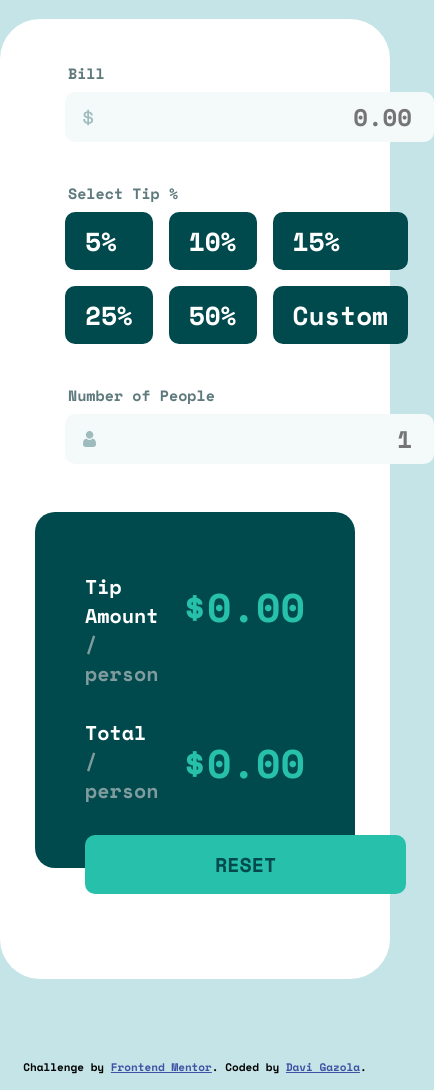
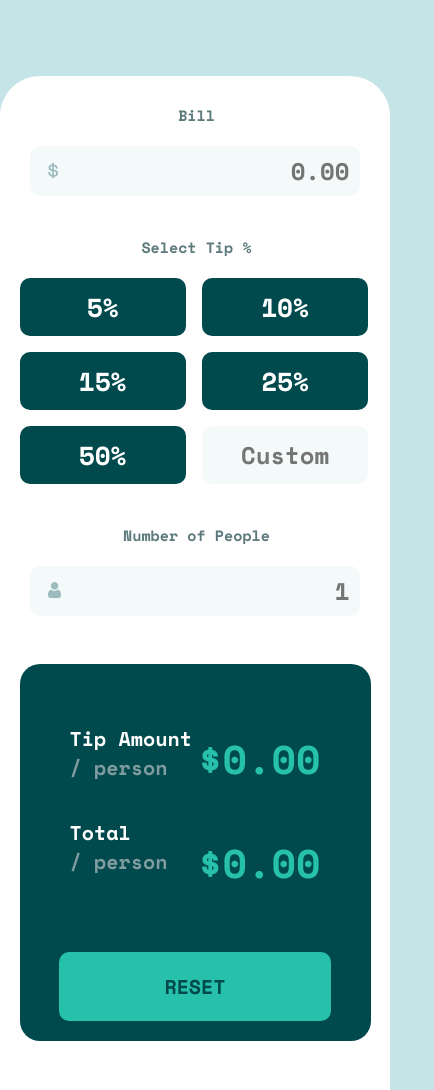
Before and after one commit to davigzola/TipCalculatorApp, a plain HTML site: page index.html in a window 390 px wide. Shown: the part 150-1240 px from the top of the page, 434 px wide, since content can reach past the window. Drawn offline with nearby package versions, Linux system fonts and the light colour scheme.

Commit message:
Version 0.3

```diff
--- a/css/style.css
+++ b/css/style.css
@@ -9,7 +9,6 @@
 body {
     background-color: hsl(185, 41%, 84%);
     box-sizing: border-box;
-    height: 100vh;
 }
 
 main {
@@ -18,7 +17,6 @@ main {
     align-items: center;
     justify-content: space-between;
     gap: 5rem;
-    margin: 6% 0 5rem 0;
 }
 
 .white-box {
@@ -28,10 +26,8 @@ main {
     justify-content: space-between;
     gap: 3rem;
     background-color: hsl(0, 0%, 100%);
-    width: 40rem;
-    height: 25rem;
     border-radius: 20px;
-    padding: 35px;
+    padding: 30px;
     width: 63rem;
     height: 30rem;
 }
@@ -40,13 +36,15 @@ main {
     display: flex;
     flex-direction: column;
     gap: 2rem;
-    padding-left: 30px;
+    padding-left: 0;
+    box-sizing: border-box;
+
 }
 
 .white-box-left h2 {
     font-size: 15px;
     padding-left: 3px;
-    margin: 8px 0;
+    margin: 8px 0 0 0;
     color: hsl(186, 14%, 43%);
 }
 
@@ -81,11 +79,42 @@ main {
     -webkit-appearance: none
 }
 
+.select-tip input[type="number"] {
+    text-align: center;
+    border: 2px solid hsl(189, 41%, 97%);
+    background-color: hsl(189, 41%, 97%);
+    font-size: 24px;
+    border-radius: 10px;
+    color: hsl(183, 100%, 15%);
+    transition: 0.5s;
+}
+
+.select-tip input[type="number"]::placeholder {
+    font-size: 24px;
+}
+
+.select-tip input[type="number"]:hover {
+    border: 2px solid hsl(172, 67%, 45%);
+    cursor: pointer;
+}
+
+.select-tip input[type="number"]:focus {
+    outline: none;
+    border: 2px solid hsl(172, 67%, 45%);
+    cursor: text;
+}
+
+.select-tip input[type=number]::-webkit-inner-spin-button {
+    -webkit-appearance: none
+}
+
+.select-tip label {
+    text-align: center;
+}
+
 .tip {
     display: grid;
-    grid-template-areas:
-    "a b c"
-    "d e f";
+    grid-template-columns: 26.5% 26.5% 26.5%;
     gap: 1rem;
 }
 
@@ -102,6 +131,11 @@ main {
     color: hsl(183, 100%, 15%);
     background-color: hsl(185, 41%, 84%);
     cursor: pointer;
+}
+
+.tip input[type="radio"]:checked+label {
+    color: hsl(183, 100%, 15%);
+    background-color: hsl(172, 67%, 45%);
 }
 
 .number-of-people img {
@@ -189,7 +223,7 @@ main {
 
 .cyan-box-button {
     position: relative;
-    margin: 95px 0 0 50px;
+    margin: 95px 0 0 45px;
 }
 
 .cyan-box-button button {
@@ -197,7 +231,7 @@ main {
     color: hsl(183, 100%, 15%);
     background-color: hsl(172, 67%, 45%);
     border-radius: 10px;
-    padding: 10px 130px;
+    padding: 10px 115px;
     text-transform: uppercase;
     font-size: 20px;
     transition: 0.5s;
@@ -208,27 +242,78 @@ main {
     cursor: pointer;
 }
 
+.attribution {
+    margin-top: 50px;
+}
+
+@media screen and (min-width: 1020px) {
+
+    body {
+        position: fixed;
+        top: 50%;
+        left: 50%;
+        transform: translate(-50%, -50%);
+    }
+
+}
+
 @media screen and (max-width: 1020px) {
+
+    body {
+        margin: 80px 0 0 0;
+        width: 100vw;
+        height: 100vh;
+    }
+
     .white-box {
-        width: 100%;
-        height: 60rem;
-        border-radius: 40px;
+        width: 100% ;
+        height: 100%;
+        border-radius: 40px 40px 0 0;
         display: flex;
         flex-direction: column;
-        box-sizing: border-box;
-        justify-content: flex-start;
+        padding: 5% 5%;
+    }
+
+    .bill {
+        text-align: center;
+    }
+
+    .bill img {
+        margin: 36px 0 0 18px;
     }
 
     .bill input[type="number"] {
-        padding: 5px 20px 5px 45px
+        margin-top: 20px;
+        padding: 5px 2.5% 5px 5%
+    }
+
+    .select-tip {
+        text-align: center;
+    }
+
+    .tip {
+        display: grid;
+        grid-template-columns: 47.4% 47.4% ;
+        gap: 1rem;
+        margin-top: 20px
+    }
+
+    .number-of-people {
+        text-align: center;
+    }
+
+    .number-of-people img {
+        padding: 36px 0 0 18px;
     }
 
     .number-of-people input[type="number"] {
-        padding: 5px 20px 5px 45px
+        margin-top: 20px;
+        padding: 5px 2.5% 5px 5%
     }
 
     .cyan-box-right {
         height: 40%;
+        margin-bottom: 50px;
     }
 
     .cyan-box-tip-amount h2 {
@@ -247,10 +332,18 @@ main {
 
     .cyan-box-button {
         position: relative;
-        margin: 30px 0 0 50px;
+        margin: 60px 0 20px 0;
+        text-align: center;
     }
 
     .cyan-box-button button {
-        padding: 15px 130px;
+        padding: 20px 30%;
+    }
+
+    .attribution {
+        display: absolute;
+        margin: 0;
+        padding-bottom: 60px;
+        background-color: hsl(0, 0%, 100%);
     }
 }
--- a/index.html
+++ b/index.html
@@ -31,22 +31,23 @@
         <div class="select-tip">
           <h2>Select Tip %</h2>
           <div class="tip">
+
+            <input type="radio" name="tip-percentage" id="5%" hidden>
             <label for="5%">5%</label>
-            <input type="radio" name="tip-percentage" id="5%" hidden>
 
+            <input type="radio" name="tip-percentage" id="10%" hidden>
             <label for="10%">10%</label>
-            <input type="radio" name="tip-percentage" id="10%" hidden>
 
+            <input type="radio" name="tip-percentage" id="15%" hidden>
             <label for="15%">15%</label>
-            <input type="radio" name="tip-percentage" id="15%" hidden>
 
+            <input type="radio" name="tip-percentage" id="25%" hidden>
             <label for="25%">25%</label>
-            <input type="radio" name="tip-percentage" id="25%" hidden>
 
+            <input type="radio" name="tip-percentage" id="50%" hidden>
             <label for="50%">50%</label>
-            <input type="radio" name="tip-percentage" id="50%" hidden>
 
-            <label for="custom">Custom</label>
+            <input type="number" placeholder="Custom">
           </div>
         </div>
         <div class="number-of-people">
```
